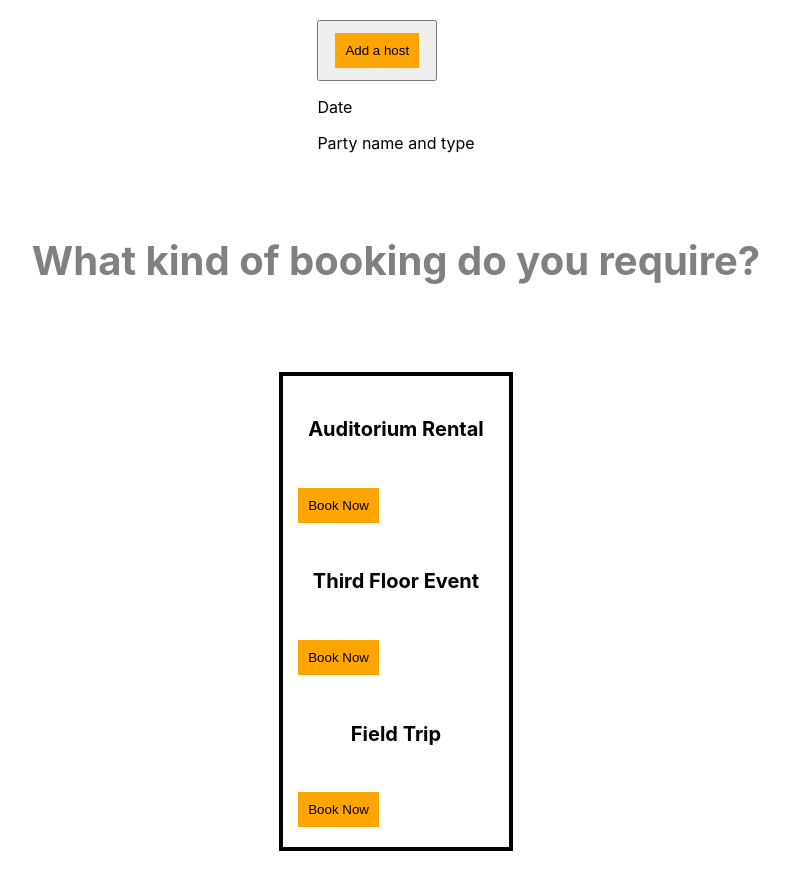
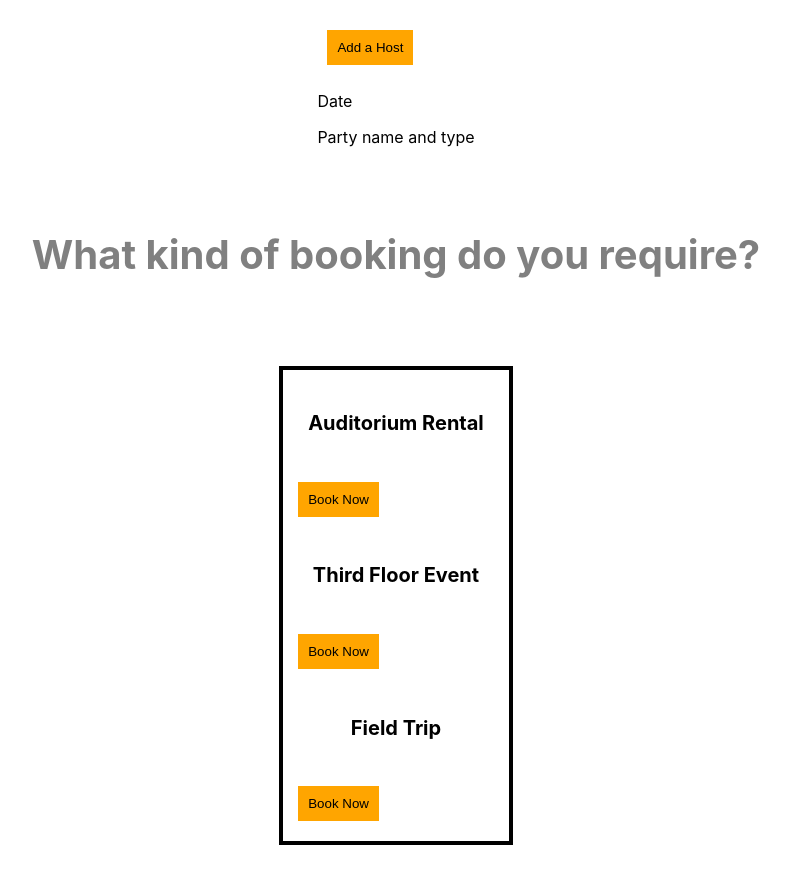
Before and after one commit to RylanLoukusa/Event-Planner, a React (Create React App) app: page /AdminView in a window 1280 px wide. Shown: the top 881 px of the page, without its empty margins (264-1053 px from the left). Built offline with nearby package versions, Linux system fonts and the light colour scheme.

Commit message:
Making a popup window for Admin view

```diff
--- a/src/Pages/AdminView.js
+++ b/src/Pages/AdminView.js
@@ -1,37 +1,41 @@
 import React from 'react';
 import * as Dialog from '@radix-ui/react-dialog';
 import { Cross2Icon } from '@radix-ui/react-icons';
+import { useNavigate } from 'react-router-dom';
+
 import '../Styles/AdminView.css';
 
-const HostDialog = () => (
+const DialogDemo = () => (
   <Dialog.Root>
-    <Dialog.Trigger>
-      <button className='buttons'>Add a host </button>
+    <Dialog.Trigger asChild>
+      <button className="buttons">Add a Host</button>
     </Dialog.Trigger>
     <Dialog.Portal>
-      <Dialog.Overlay classname='DialogOverlay' />
-      <Dialog.Content className='DialogContent'>
-        <Dialog.Title className='Dialog Title'>Add a host</Dialog.Title>
-        <Dialog.Description className='DialogDescription'>Add a host to any party here. Click save when done</Dialog.Description>
-        <fieldset className='Fieldset'>
-          <label className='InputPrompt'> Party Name </label>
-          <input className='Input' id='Party' defaultValue='Enter party' />
+      <Dialog.Overlay/>
+      <Dialog.Content>
+        <Dialog.Title className="DialogTitle">Edit profile</Dialog.Title>
+        <Dialog.Description className="header">
+          Make changes to your profile here. Click save when you're done.
+        </Dialog.Description>
+        <fieldset >
+          <label className="InputPrompt" htmlFor="name">
+            Name
+          </label>
+          <input className="Input" id="name" defaultValue="Pedro Duarte" />
         </fieldset>
-        <fieldset className='Fieldset'>
-          <label className='InputPrompt'>Host First Name</label>
-          <input className='Input' id='HostFirst' defaultValue='First Name' />
-        </fieldset>
-        <fieldset>
-          <label className='InputPrompt'>Host Last Name</label>
-          <input className='Input' id='HostLast' defaultValue='Last Name' />
+        <fieldset >
+          <label className="InputPrompt" htmlFor="username">
+            Username
+          </label>
+          <input className="Input" id="username" defaultValue="@peduarte" />
         </fieldset>
         <div style={{ display: 'flex', marginTop: 25, justifyContent: 'flex-end' }}>
           <Dialog.Close asChild>
-            <button className='buttons'>Save changes</button>
+            <button className="buttons">Save changes</button>
           </Dialog.Close>
         </div>
         <Dialog.Close asChild>
-          <button className='IconButton' aria-label='Close'>
+          <button className="buttons" aria-label="Close">
             <Cross2Icon />
           </button>
         </Dialog.Close>
@@ -41,11 +45,13 @@ const HostDialog = () => (
 );
 
 const AdminView = () => {
+  let navigate = useNavigate();
+
   return (
     <div>
       <div className='setup'>
         <div>
-          <HostDialog />
+          <DialogDemo/>
           <p> Date </p>
           <p> Party name and type </p>
         </div>
--- a/src/Styles/AdminView.css
+++ b/src/Styles/AdminView.css
@@ -12,6 +12,7 @@
   padding: 10px;
   border: none;
   cursor: pointer;
+  justify-content: 'center';
 }
 
 .button-text {
```
